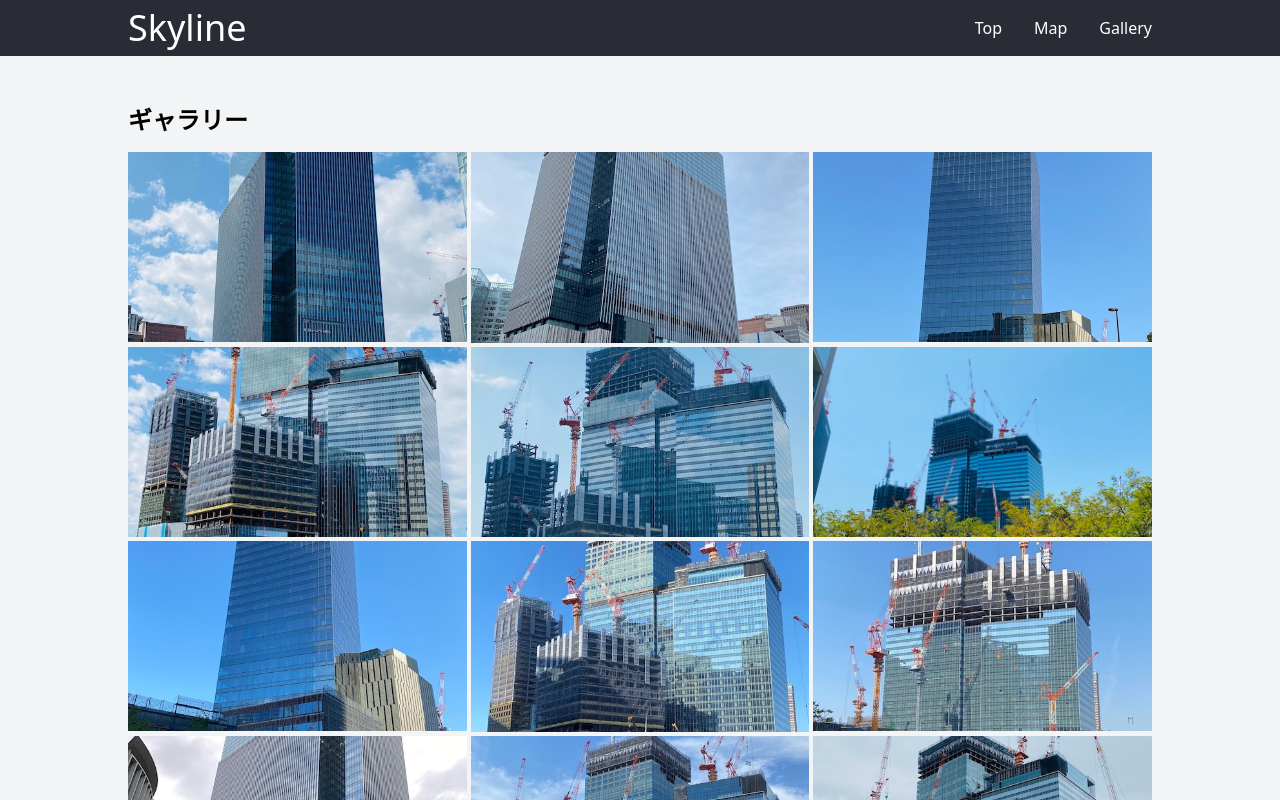
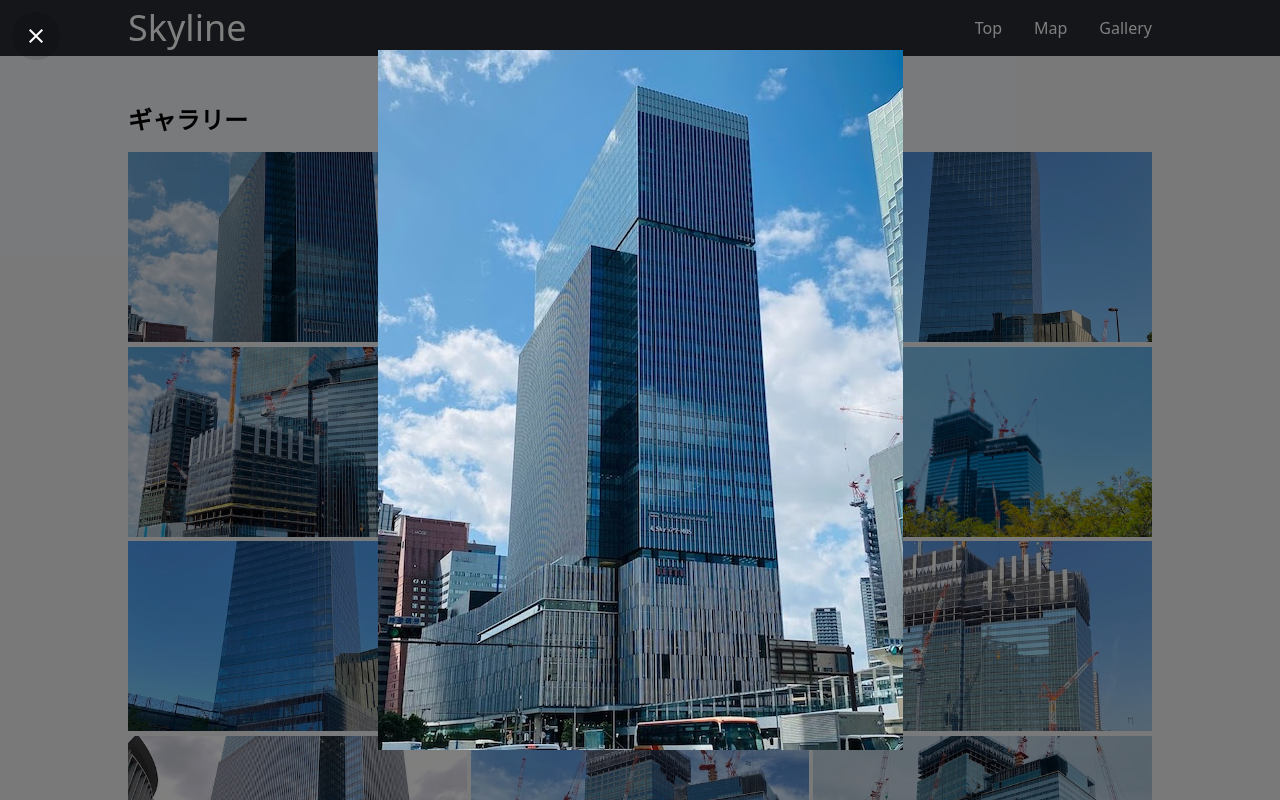
Before and after one commit to FNYukii/Skyline, a Next.js app: page /gallery in a window 1280 px wide. Both pictures are taken after a click on the element 297 px from the left and 247 px from the top of the page. Shown: the top 800 px of the page. Built offline with nearby package versions, Linux system fonts and the light colour scheme.

Commit message:
feat: モーダルを展開できた

```diff
--- a/src/components/others/PhotoModal.tsx
+++ b/src/components/others/PhotoModal.tsx
@@ -4,7 +4,6 @@ import { MdOutlineClose } from "react-icons/md"
 
 interface Props {
 	photo: Photo
-	onClose: void
 }
 
 function PhotoModal(props: Props) {
@@ -14,7 +13,7 @@ function PhotoModal(props: Props) {
 	// Escキーでモーダルを閉じる関数
 	const onKeyDown = (event: KeyboardEvent) => {
 
-		if (event.key === "Escape") props.onClose
+		// if (event.key === "Escape") props.onClose
 	}
 
 	// キーイベントと関数を設定
@@ -34,15 +33,15 @@ function PhotoModal(props: Props) {
 
 	return (
 
-		<div className="z-30 fixed top-0 left-0 w-full h-full flex justify-center items-center">
+		<div className="z-10 fixed top-0 left-0   w-screen h-screen   flex justify-center items-center">
 
-			<div onClick={() => props.onClose} className="w-full h-full bg-black/50"></div>
+			<div className="w-full h-full bg-black/50"></div>
 
 			<div className="absolute">
 				<img src={props.photo.src} alt={props.photo.alt} className="max-h-[90vh] max-w-[90vw]" />
 			</div>
 
-			<button onClick={() => props.onClose} className="absolute top-0 left-0 m-3 p-3 rounded-full bg-black/10 hover:bg-white/20 transition">
+			<button className="absolute top-0 left-0 m-3 p-3 rounded-full bg-black/10 hover:bg-white/20 transition">
 				<MdOutlineClose className="text-2xl text-white" />
 			</button>
 		</div>
--- a/src/components/sections/PhotoListItem.tsx
+++ b/src/components/sections/PhotoListItem.tsx
@@ -19,7 +19,7 @@ function PhotoListItem(props: Props) {
 			</div>
 
 			{isOpenModal &&
-				<PhotoModal photo={props.photo} onClose={setIsOpenModal(false)}/>
+				<PhotoModal photo={props.photo} />
 			}
 		</div>
 	)
```
